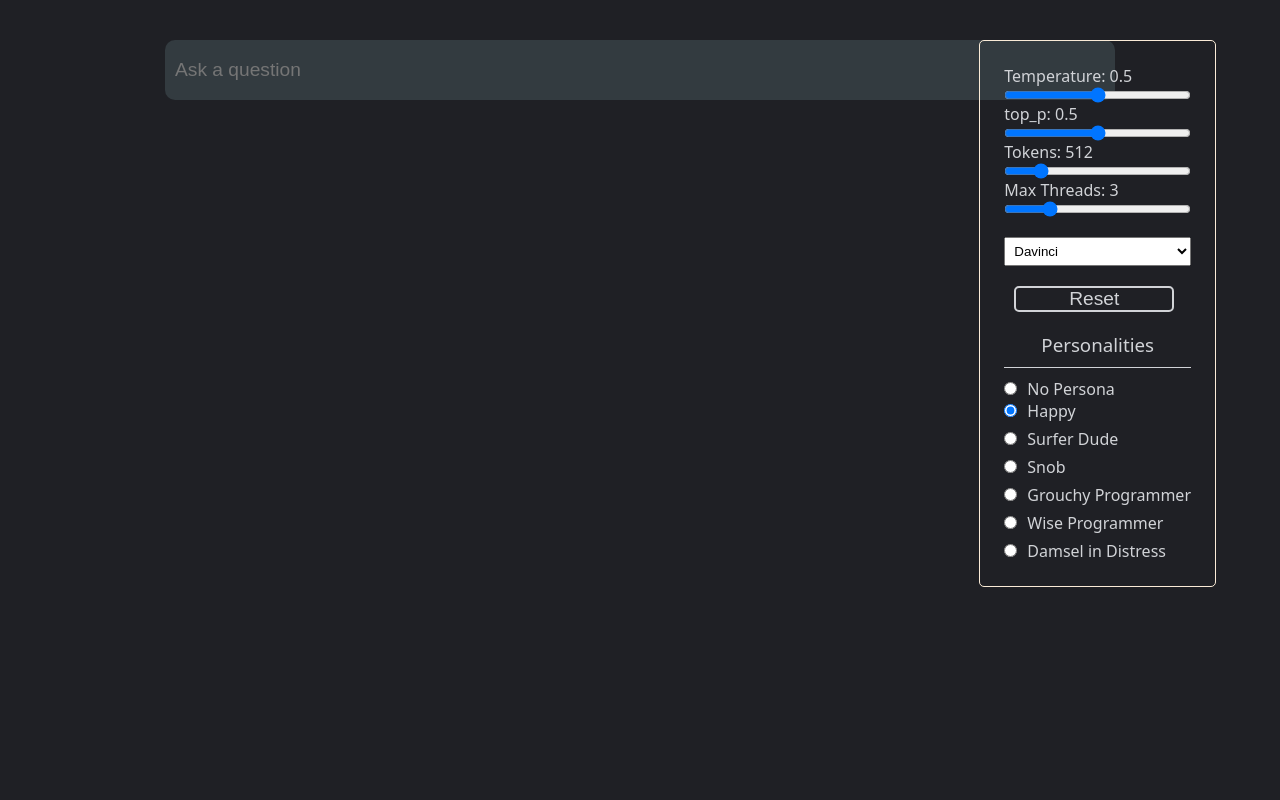
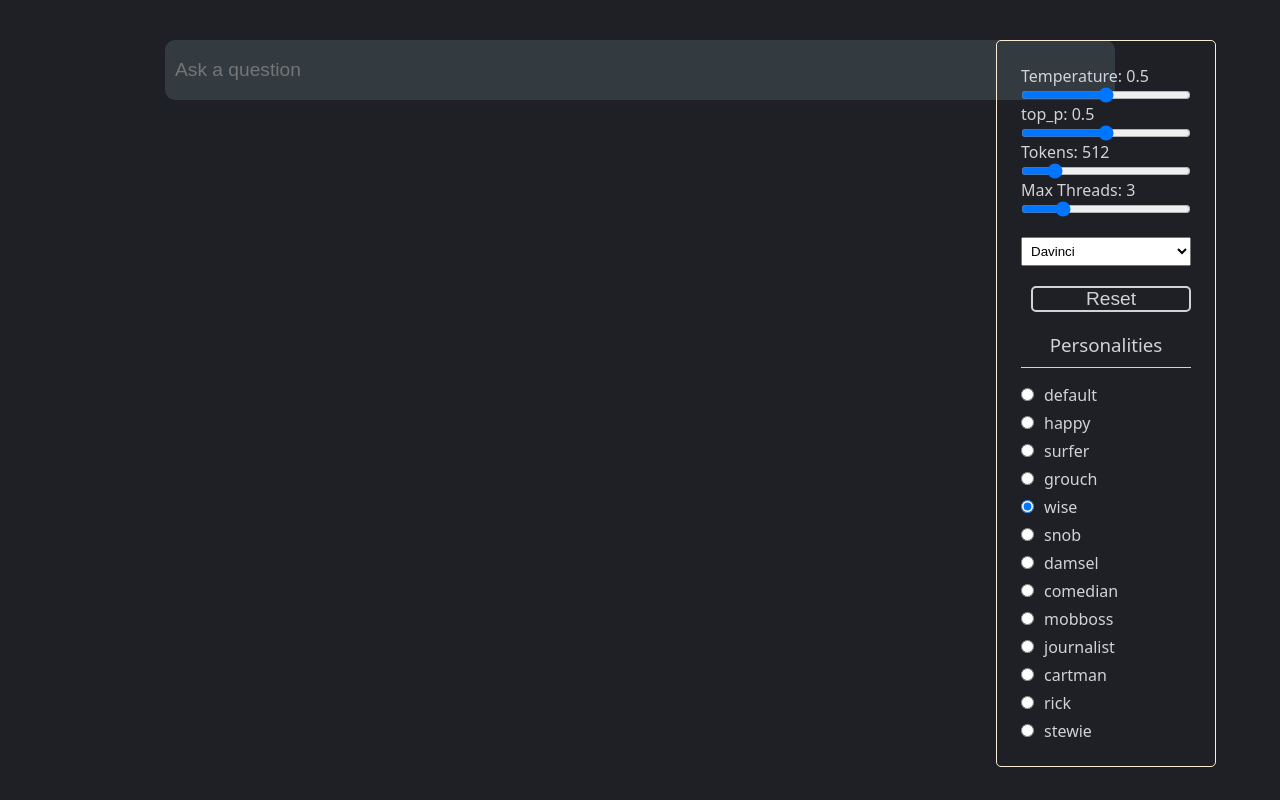
Before and after one commit to jas3333/GPT-Helper, a React (Create React App) app in the folder client/: page / in a window 1280 px wide. Built offline with nearby package versions, Linux system fonts and the light colour scheme.

Commit message:
Created a new component to deal with the personas

```diff
--- /dev/null
+++ b/client/src/components/Personas.js
@@ -0,0 +1,20 @@
+const Personas = ({ personaValue, setPersona, personaKey, persona }) => {
+    return (
+        <>
+            <input
+                type='radio'
+                name={personaKey}
+                value={personaValue}
+                checked={persona === personaValue}
+                onChange={(event) => setPersona(event.target.value)}
+                className='mg-top-sm'
+            />
+            <label htmlFor={personaKey} className='mg-left-sm'>
+                {personaKey}
+            </label>
+            <br />
+        </>
+    );
+};
+
+export default Personas;
--- a/client/src/components/PromptController.js
+++ b/client/src/components/PromptController.js
@@ -1,3 +1,4 @@
+import Personas from './Personas';
 const PromptController = ({
     temperature,
     setTemperature,
@@ -13,6 +14,7 @@ const PromptController = ({
     threadSize,
     setChatResponse,
 }) => {
+    const personasArray = Object.entries(personas);
     return (
         <div className='settings '>
             <form className='container-col '>
@@ -81,90 +83,18 @@ const PromptController = ({
             <h3 className='text-center mg-top-md'>Personalities</h3>
             <div className='underline-full mg-top-sm'></div>
             <div className='mg-top-sm'>
-                <input
-                    type='radio'
-                    name='happy'
-                    value=''
-                    className='radio'
-                    checked={persona === ''}
-                    onChange={(event) => setPersona(event.target.value)}
-                />
-                <label htmlFor='happy' className='mg-left-sm'>
-                    No Persona
-                </label>
-                <br />
-                <input
-                    type='radio'
-                    name='happy'
-                    value={personas.happy}
-                    className='radio'
-                    checked={persona === personas.happy}
-                    onChange={(event) => setPersona(event.target.value)}
-                />
-                <label htmlFor='happy' className='mg-left-sm'>
-                    Happy
-                </label>
-                <br />
-                <input
-                    type='radio'
-                    name='happy'
-                    value={personas.surfer}
-                    className='radio mg-top-sm'
-                    checked={persona === personas.surfer}
-                    onChange={(event) => setPersona(event.target.value)}
-                />
-                <label htmlFor='happy' className='mg-left-sm'>
-                    Surfer Dude
-                </label>
-                <br />
-                <input
-                    type='radio'
-                    name='happy'
-                    value={personas.snob}
-                    className='mg-top-sm'
-                    checked={persona === personas.snob}
-                    onChange={(event) => setPersona(event.target.value)}
-                />
-                <label htmlFor='happy' className='mg-left-sm'>
-                    Snob
-                </label>
-                <br />
-                <input
-                    type='radio'
-                    name='happy'
-                    value={personas.grouch}
-                    className='radio mg-top-sm'
-                    checked={persona === personas.grouch}
-                    onChange={(event) => setPersona(event.target.value)}
-                />
-                <label htmlFor='happy' className='mg-left-sm'>
-                    Grouchy Programmer
-                </label>
-                <br />
-                <input
-                    type='radio'
-                    name='happy'
-                    value={personas.wise}
-                    className='radio mg-top-sm'
-                    checked={persona === personas.wise}
-                    onChange={(event) => setPersona(event.target.value)}
-                />
-                <label htmlFor='happy' className='mg-left-sm'>
-                    Wise Programmer
-                </label>
-                <br />
-                <input
-                    type='radio'
-                    name='happy'
-                    value={personas.damsel}
-                    className='radio mg-top-sm'
-                    checked={persona === personas.damsel}
-                    onChange={(event) => setPersona(event.target.value)}
-                />
-                <label htmlFor='happy' className='mg-left-sm'>
-                    Damsel in Distress
-                </label>
-                <br />
+                {personasArray.map(([key, value], index) => {
+                    console.log(index);
+                    return (
+                        <Personas
+                            personaValue={value}
+                            personaKey={key}
+                            key={index}
+                            persona={persona}
+                            setPersona={setPersona}
+                        />
+                    );
+                })}
             </div>
         </div>
     );
--- a/client/src/pages/Home.js
+++ b/client/src/pages/Home.js
@@ -9,12 +9,19 @@ const Home = () => {
     const [loading, setLoading] = useState(false);
 
     const personas = {
+        default: '',
         happy: 'Respond like a happy person that over uses emojis.',
         surfer: 'Respond like a california surfer.',
         grouch: 'Respond like a grouchy old programmer.',
         wise: 'Respond like a wise programming with lots of detail.',
         snob: 'Respond like a snob.',
         damsel: 'Respond like a damsel in distress.',
+        comedian: 'Respond like a comedian that tells lots of jokes.',
+        mobboss: 'Respond like mob boss.',
+        journalist: 'Respond like a prestigious journalist that writes descriptive articles.',
+        cartman: 'Respond like Eric Cartman from South Park.',
+        rick: 'Respond like Rick from Rick and Morty.',
+        stewie: 'Respond like Stewie Griffon.',
     };
 
     // Values for PromptController
@@ -22,7 +29,7 @@ const Home = () => {
     const [tokens, setTokens] = useState(512);
     const [nucleus, setNucleus] = useState(0.5);
     const [selectedModel, setSelectedModel] = useState('text-davinci-003');
-    const [persona, setPersona] = useState(personas.happy);
+    const [persona, setPersona] = useState(personas.wise);
     const [threadSize, setThreadSize] = useState(3);
 
     // Values for Prompt
```
